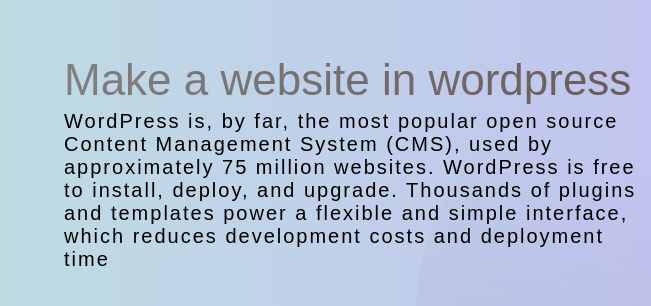
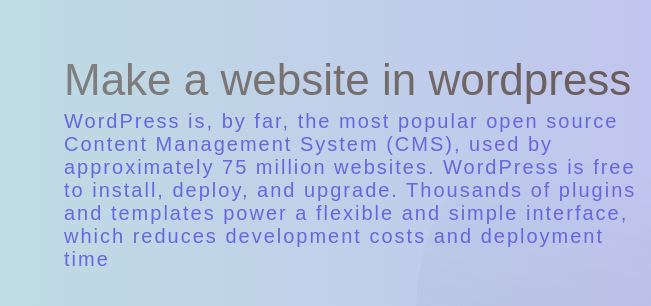
Before and after one commit to RaveenP-glitch/Landing-page-new, a plain HTML site: page index.html in a window 1280 px wide. Shown: the part 167-473 px from the top of the page, 0-651 px from the left. Drawn offline with Linux system fonts and the light colour scheme.

Commit message:
made changes

```diff
--- a/index.html
+++ b/index.html
@@ -89,7 +89,7 @@
 .intro-text p {
   margin-top: 5px;
     letter-spacing: 2px;
-    color:#feace;
+    color: rgb(103, 103, 223);
     font-size: 20px;
     text-align: justify all;
 }
@@ -198,9 +198,10 @@
 	.laptop-select {
 		bottom: 5%;
 		right: 50%;
-        font-family:  cursive
+        font-family:  cursive;
 		width: 50%;
-		transform: translate(50%, 5%);
+		transform: translate(50%,5%);
+
 	}
 	.cover img {
 		height: 80%;
```
